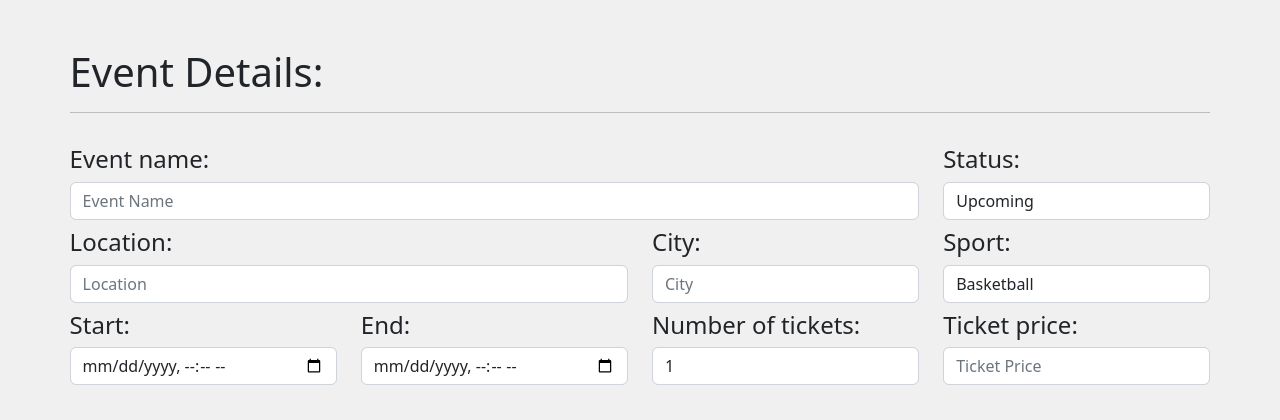
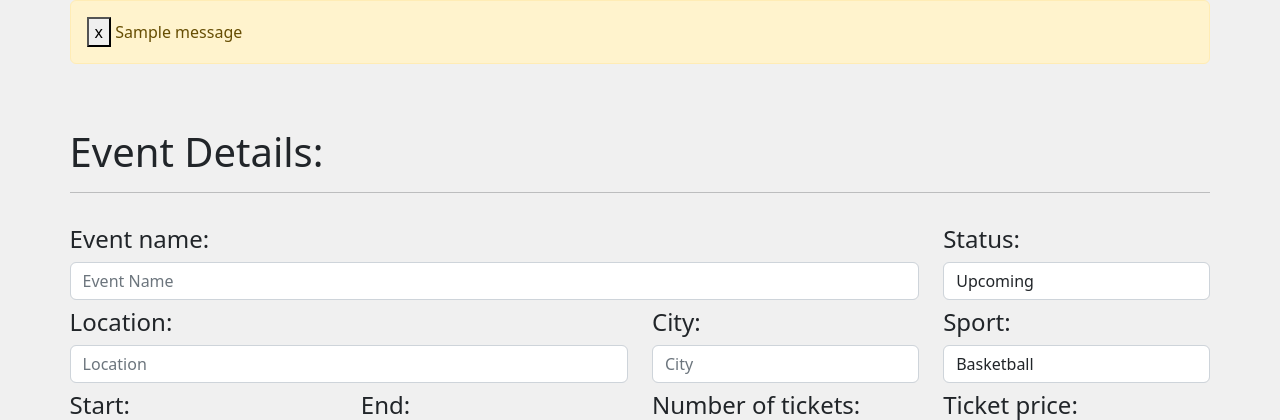
Before and after one commit to BlackHawkCH91/IAB207-Assessment3, a Flask app: page /events/eventcreation in a window 1280 px wide. Shown: the part 86-506 px from the top of the page. Run offline with Flask 2, Linux system fonts and the light colour scheme; a user stored in the database is signed in; tables that the repository leaves empty hold one stand-in row (values such as "Sample post"); one stand-in notice (Sample message) is shown; some libraries are stand-ins or nearby versions.

Commit message:
date restrictions for creation

```diff
--- a/website/events.py
+++ b/website/events.py
@@ -35,17 +35,20 @@ def create():
 
   if form.validate_on_submit():
     #checks and returns image
-    db_file_path=check_upload_file(form)
-    event=Events(EventName=form.event_name.data,description=form.description.data,
-    Image=db_file_path,Location=form.location.data, City=form.city.data, StartDate=form.start_time.data,
-    EndDate=form.end_time.data, MaxTickets=form.max_tickets.data,
-    Catergory_id=form.Catergory_id.data, Status_id=form.Status_id.data, tickets_booked = 0,
-    UserId=current_user.UserId)
-    db.session.add(event)
-    db.session.commit()
-    print('Successfully created new sports event', 'success')
-    #redirect
-    return redirect(url_for('event.create'))
+    if form.start_time.data <= form.end_time.data:
+      db_file_path=check_upload_file(form)
+      event=Events(EventName=form.event_name.data,description=form.description.data,
+      Image=db_file_path,Location=form.location.data, City=form.city.data, StartDate=form.start_time.data,
+      EndDate=form.end_time.data, MaxTickets=form.max_tickets.data,
+      Catergory_id=form.Catergory_id.data, Status_id=form.Status_id.data, tickets_booked = 0,
+      UserId=current_user.UserId)
+      db.session.add(event)
+      db.session.commit()
+      print('Successfully created new sports event', 'success')
+      #redirect
+      return redirect(url_for('event.create'))
+    else:
+      flash('Start date cannot be after end date')
   return render_template('eventCreation.html', form=form, current_user = current_user)
 
 def check_upload_file(form):
--- a/website/templates/eventCreation.html
+++ b/website/templates/eventCreation.html
@@ -11,6 +11,16 @@
 {% import "bootstrap/form.html" as wtf %}
 {% block content %}
     <div class="container-fluid eventForm">
+        {% with messages = get_flashed_messages() %}
+        {% if messages %}
+            {% for message in get_flashed_messages() %}
+               <div class="alert alert-warning">
+                <button type="button" class="close" data-dismiss="alert" aria-label="close">x</button>
+                 {{message}}
+                </div>
+            {% endfor %}
+        {% endif %}
+    {% endwith %}
         <div class="p-4"></div>
         <h1>Event Details:</h1>
         <hr>
```
Also changed, not shown: website/forms.py (line endings or trailing spaces).
